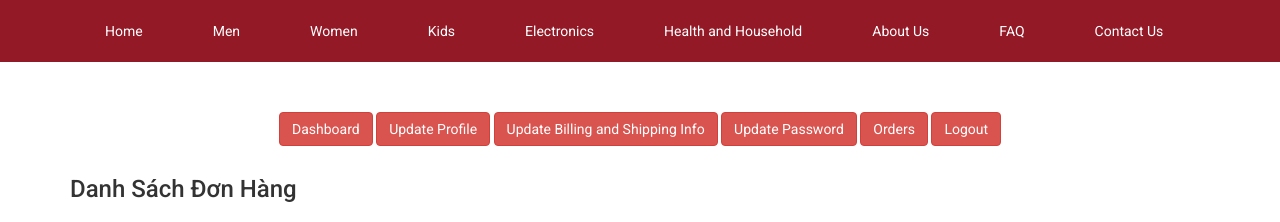
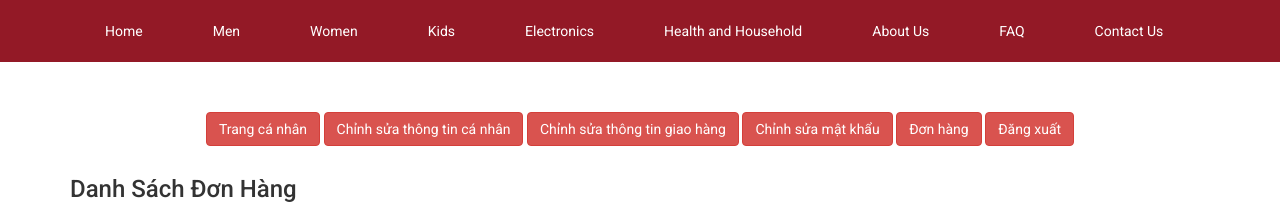
Before and after one commit to viphan31221021781/PTUD_Nhom2_CK, a PHP site: page /customer-order.php in a window 1280 px wide. Shown: the part 120-342 px from the top of the page. Run offline with PHP 8.4, Linux system fonts and the light colour scheme; a user stored in the database is signed in; data comes from the database, SQL or seed files in the repository; some libraries are stand-ins or nearby versions.

Commit message:
Update customer-sidebar.php

```diff
--- a/customer-sidebar.php
+++ b/customer-sidebar.php
@@ -1,10 +1,10 @@
 <div class="user-sidebar">
     <ul>
-    <a href="dashboard.php"><button class="btn btn-danger"><?php echo LANG_VALUE_89; ?></button></a>
-    <a href="customer-profile-update.php"><button class="btn btn-danger"><?php echo LANG_VALUE_117; ?></button></a>
-        <a href="customer-billing-shipping-update.php"><button class="btn btn-danger"><?php echo LANG_VALUE_88; ?></button></a>
-        <a href="customer-password-update.php"><button class="btn btn-danger"><?php echo LANG_VALUE_99; ?></button></a>
-        <a href="customer-order.php"><button class="btn btn-danger"><?php echo LANG_VALUE_24; ?></button></a>
-        <a href="logout.php"><button class="btn btn-danger"><?php echo LANG_VALUE_14; ?></button></a>
+    <a href="dashboard.php"><button class="btn btn-danger"><?php echo "Trang cá nhân"; ?></button></a>
+    <a href="customer-profile-update.php"><button class="btn btn-danger"><?php echo "Chỉnh sửa thông tin cá nhân"; ?></button></a>
+        <a href="customer-billing-shipping-update.php"><button class="btn btn-danger"><?php echo "Chỉnh sửa thông tin giao hàng"; ?></button></a>
+        <a href="customer-password-update.php"><button class="btn btn-danger"><?php echo "Chỉnh sửa mật khẩu"; ?></button></a>
+        <a href="customer-order.php"><button class="btn btn-danger"><?php echo "Đơn hàng"; ?></button></a>
+        <a href="logout.php"><button class="btn btn-danger"><?php echo "Đăng xuất"; ?></button></a>
     </ul>
 </div>
```
